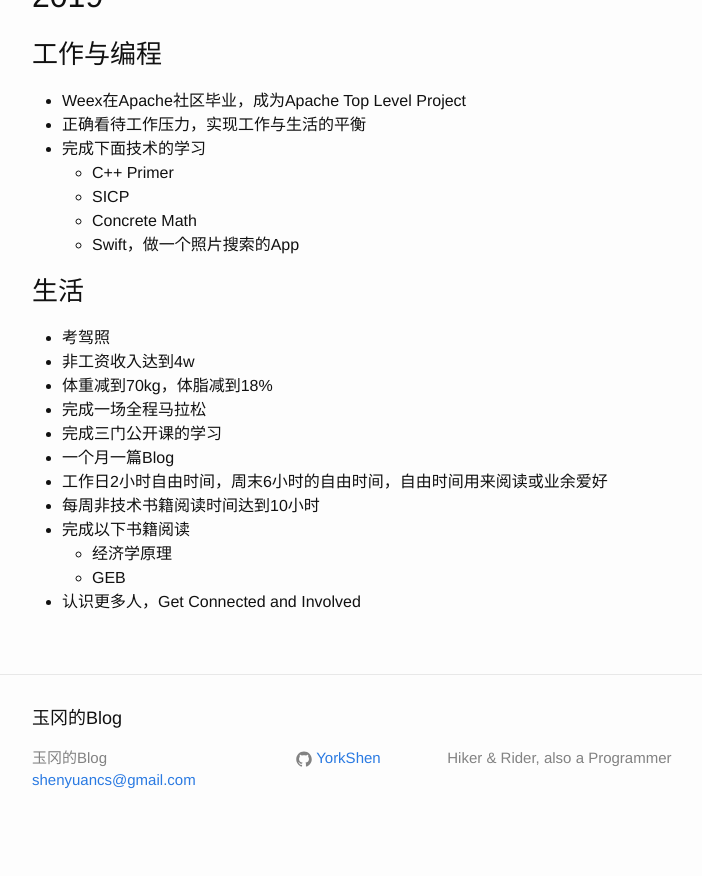
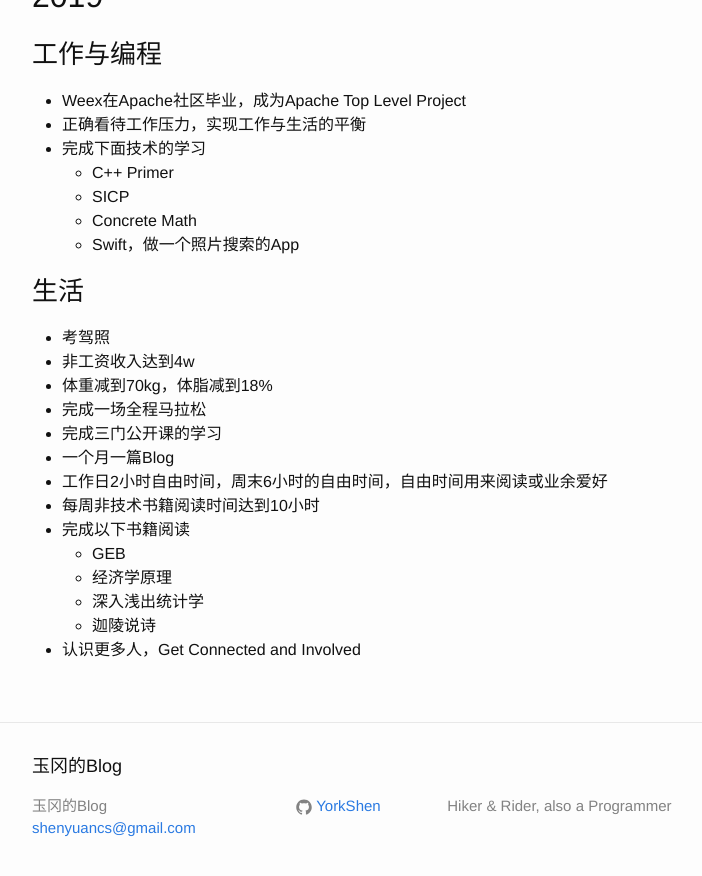
Before and after one commit to YorkShen/YorkShen.github.io, a Jekyll site: the page built from _posts/2019-01-06-year-conclustion-year-resolution.md, in a window 1280 px wide and 900 px high, scrolled down 4245 px. Shown: the top 876 px of the window, without its empty margins (238-940 px from the left). Built offline with Jekyll 4.4.1, drawn with Linux system fonts in a browser that asks for light colours; emoji names are drawn with the system emoji font; before the commit the page ends 5097 px from its top, so only the background shows below that.

Commit message:
* update 2019 resolution

```diff
--- a/_posts/2019-01-06-year-conclustion-year-resolution.md
+++ b/_posts/2019-01-06-year-conclustion-year-resolution.md
@@ -65,6 +65,8 @@
 * 工作日2小时自由时间，周末6小时的自由时间，自由时间用来阅读或业余爱好
 * 每周非技术书籍阅读时间达到10小时
 * 完成以下书籍阅读
+    * GEB
     * 经济学原理
-    * GEB
+    * 深入浅出统计学
+    * 迦陵说诗
 * 认识更多人，Get Connected and Involved
```
